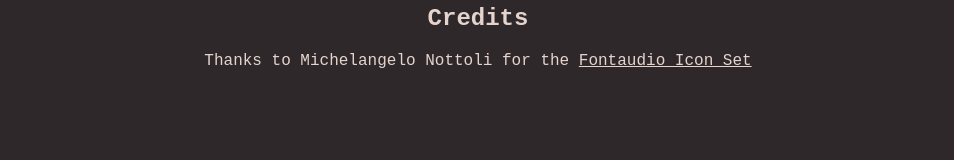
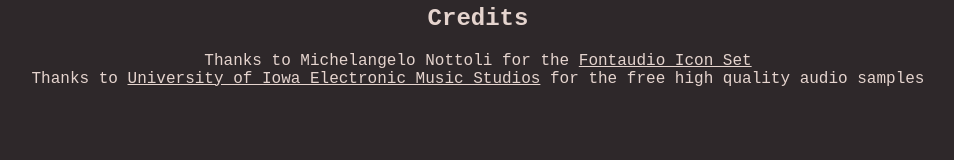
Before and after one commit to Jaybee18/mfp, a SvelteKit app: page /about in a window 1280 px wide. Shown: the part 563-723 px from the top of the page, without its empty margins (162-1116 px from the left). Built offline with nearby package versions, Linux system fonts and the light colour scheme; no server answers.

Commit message:
feat: added credits for piano samples

```diff
--- a/src/routes/about/+page.svelte
+++ b/src/routes/about/+page.svelte
@@ -22,7 +22,8 @@
     </p>
     <h2>Credits</h2>
     <p>
-        Thanks to Michelangelo Nottoli for the <a href="https://iconduck.com/sets/fontaudio-icon-library">Fontaudio Icon Set</a>
+        Thanks to Michelangelo Nottoli for the <a href="https://iconduck.com/sets/fontaudio-icon-library">Fontaudio Icon Set</a><br>
+        Thanks to <a href="https://theremin.music.uiowa.edu">University of Iowa Electronic Music Studios</a> for the free high quality audio samples
     </p>
 </div>
 
```
